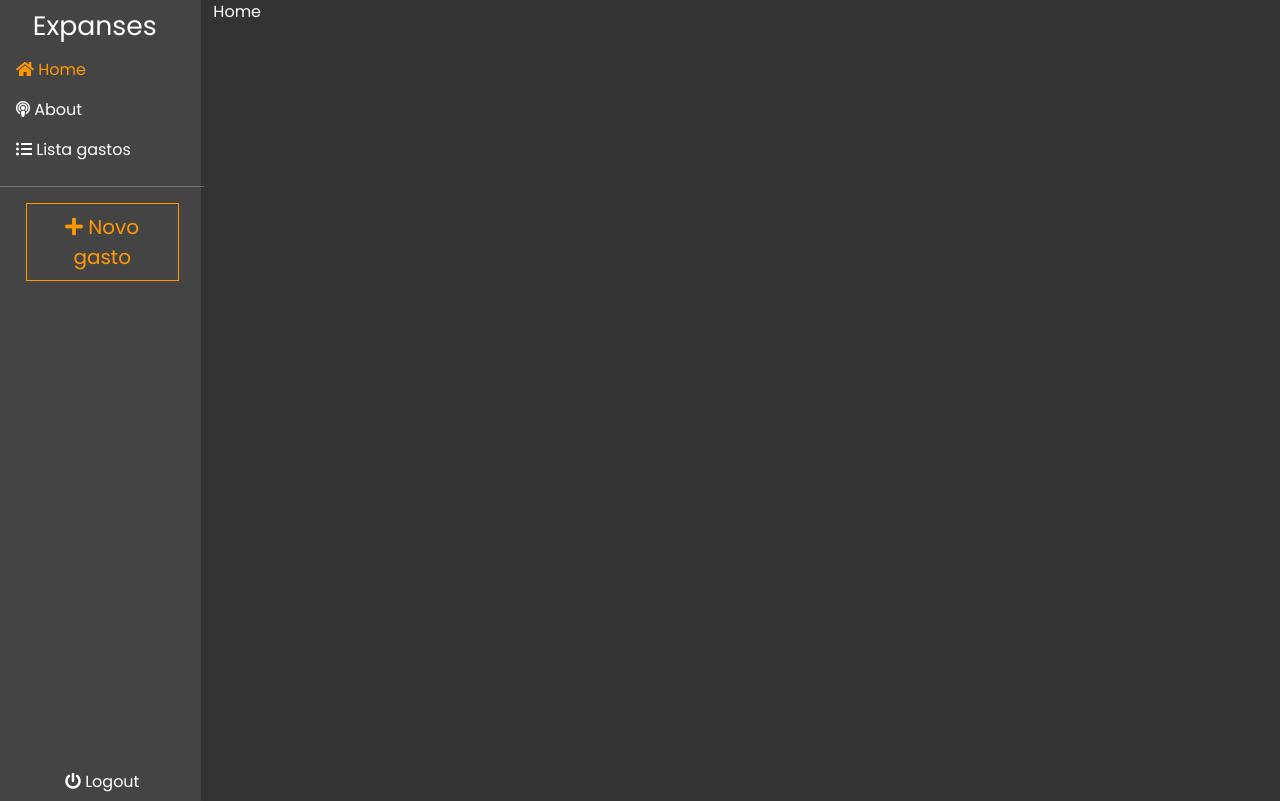
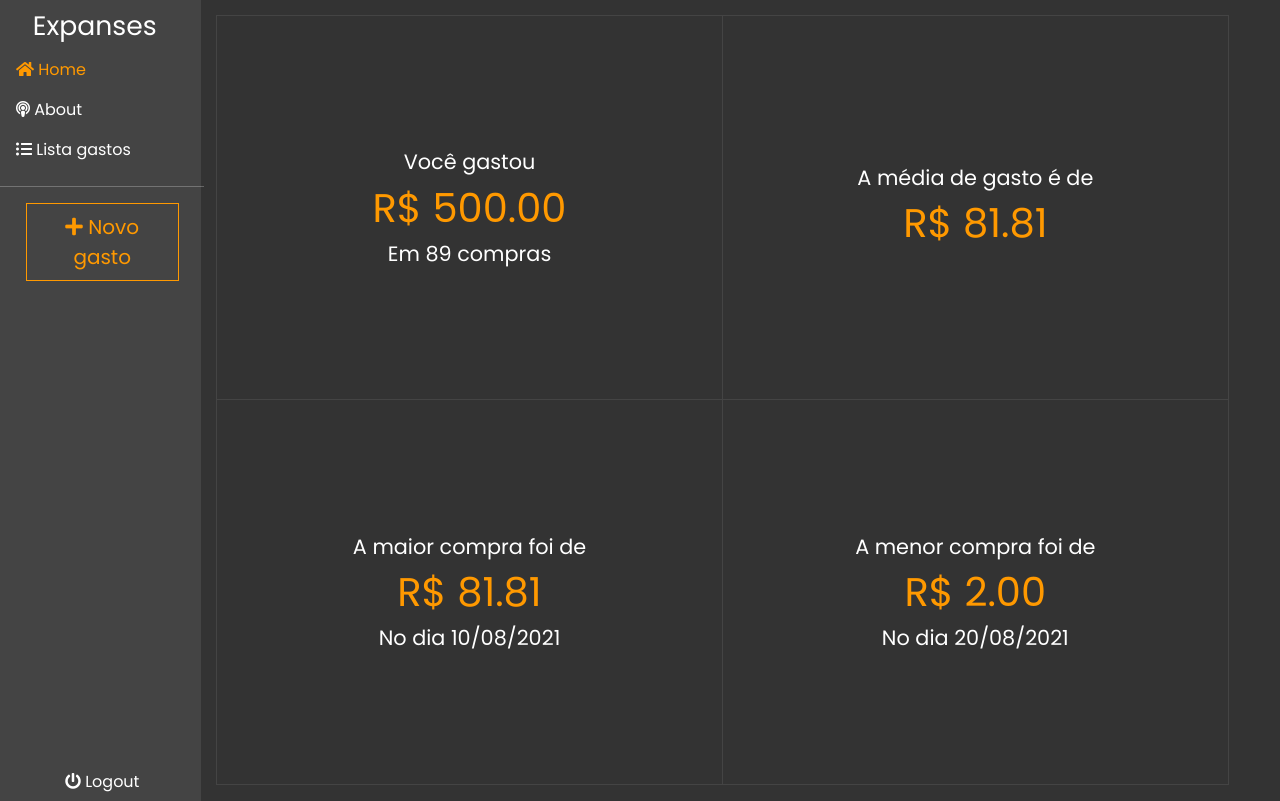
Before and after one commit to JrzenonDev/personal-account-manager-vue-firebase, a Vue app: page /#/ in a window 1280 px wide. Built offline with nearby package versions, Linux system fonts and the light colour scheme; no server answers; the database is empty; sample sign-in values are in the browser's storage.

Commit message:
structured layout component home with static data

```diff
--- a/src/pages/home/Home.vue
+++ b/src/pages/home/Home.vue
@@ -1,7 +1,27 @@
 <template>
-  <main>
-    Home
-  </main>
+  <div class="home">
+    <div class="row">
+      <div class="col-6 home-box">
+        <small>Você gastou</small>
+        <div class="money">R$ 500.00</div>
+        <small>Em 89 compras</small>
+      </div>
+      <div class="col-6 home-box">
+        <small>A média de gasto é de</small>
+        <div class="money">R$ 81.81</div>
+      </div>
+      <div class="col-6 home-box">
+        <small>A maior compra foi de</small>
+        <div class="money">R$ 81.81</div>
+        <small>No dia 10/08/2021</small>
+      </div>
+      <div class="col-6 home-box">
+        <small>A menor compra foi de</small>
+        <div class="money">R$ 2.00</div>
+        <small>No dia 20/08/2021</small>
+      </div>
+    </div>
+  </div>
 </template>
 
 <script>
@@ -28,3 +48,31 @@ export default {
   }
 }
 </script>
+
+<style lang="scss" scoped>
+  .home {
+    padding: 15px;
+    font-size: 30pt;
+
+    .home-box {
+      display: flex;
+      align-items: center;
+      justify-content: center;
+      flex-direction: column;
+      height: calc(50vh - 15px);
+      border: 1px solid var(--dark-medium);
+      small {
+        font-size: 1.3rem;
+      }
+      .money {
+        color: var(--featured);
+      }
+      &:nth-child(2), &:nth-child(4) {
+        border-left: none;
+      }
+      &:nth-child(3), &:nth-child(4) {
+        border-top: none;
+      }
+    }
+  }
+</style>
```
